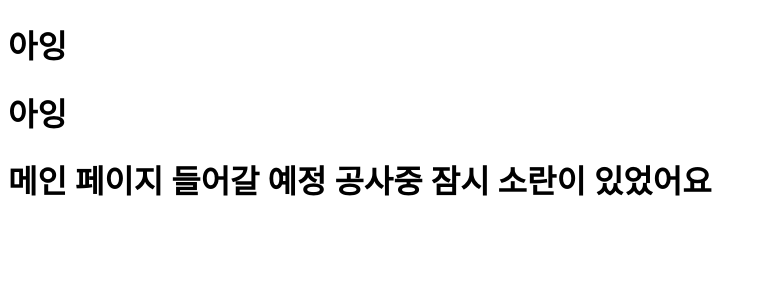
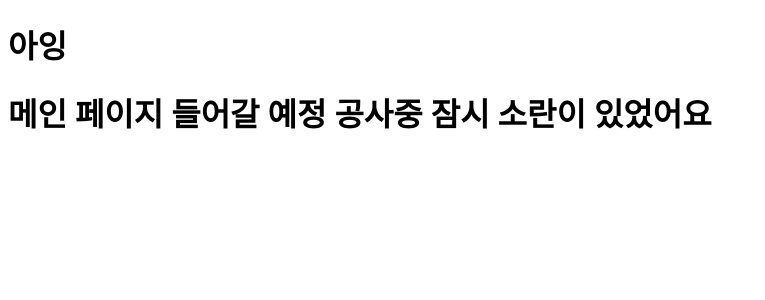
Before and after one commit to OurProjectIsRunning/Repository, a React (Create React App) app: page /Main in a window 1280 px wide. Shown: the top 300 px of the page, without its empty margins (0-765 px from the left). Built offline with nearby package versions, Linux system fonts and the light colour scheme.

Commit message:
Section Edited

```diff
--- a/src/components/Section.js
+++ b/src/components/Section.js
@@ -5,7 +5,6 @@ import Main from './Main';
 function Section() {
     return (
         <div className="Section">
-            <h1>아잉</h1>
             <BrowserRouter>
                 <Routes>
                     <Route path="/Gain" element={<Gain />}></Route>
```
